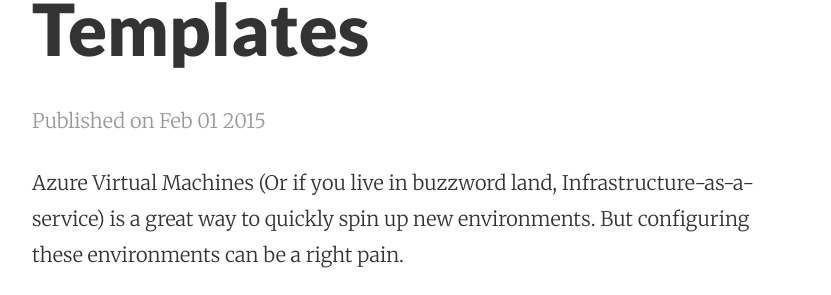
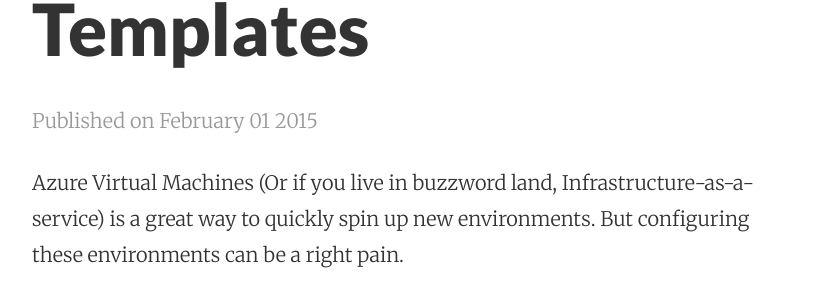
Before and after one commit to rogertinsley/rogertinsley.github.io, a Jekyll site: the page built from _posts/2015-02-01-azure-iaas-templates.markdown, in a window 1280 px wide and 900 px high. Shown: the part 295-590 px from the top of the window, without its empty margins (224-1055 px from the left). Built offline with Jekyll 4.4.1, drawn with Linux system fonts in a browser that asks for light colours; comment, search, counter and statistics services are not loaded.

Commit message:
Changing date posted format

```diff
--- a/_layouts/post.html
+++ b/_layouts/post.html
@@ -6,9 +6,9 @@
 
 <div class="post-header mb2">
   <h1>{{ page.title }}</h1>
-  <span class="post-meta">Published on {{ page.date | date: "%b %d %Y" }}</span><br>
+  <span class="post-meta">Published on {{ page.date | date: "%B %d %Y" }}</span><br>
   {% if page.update_date %}
-    <span class="post-meta">Updated: {{ page.update_date | date: "%b %-d, %Y" }}</span><br>
+    <span class="post-meta">Updated: {{ page.update_date | date: "%B %-d, %Y" }}</span><br>
   {% endif %}
 </div>
 
--- a/index.html
+++ b/index.html
@@ -9,7 +9,7 @@
       <div class="post">
         <a href="{{ post.url | prepend: site.baseurl }}" class="post-link">
           <h3 class="h2 post-title">{{ post.title }}</h3>
-          <p class="post-meta">Published on {{ post.date | date: "%b %d %Y" }}</p>
+          <p class="post-meta">Published on {{ post.date | date: "%B %d %Y" }}</p>
           <p class="post-summary">{{ post.summary }}</p>
         </a>
       </div>
```
